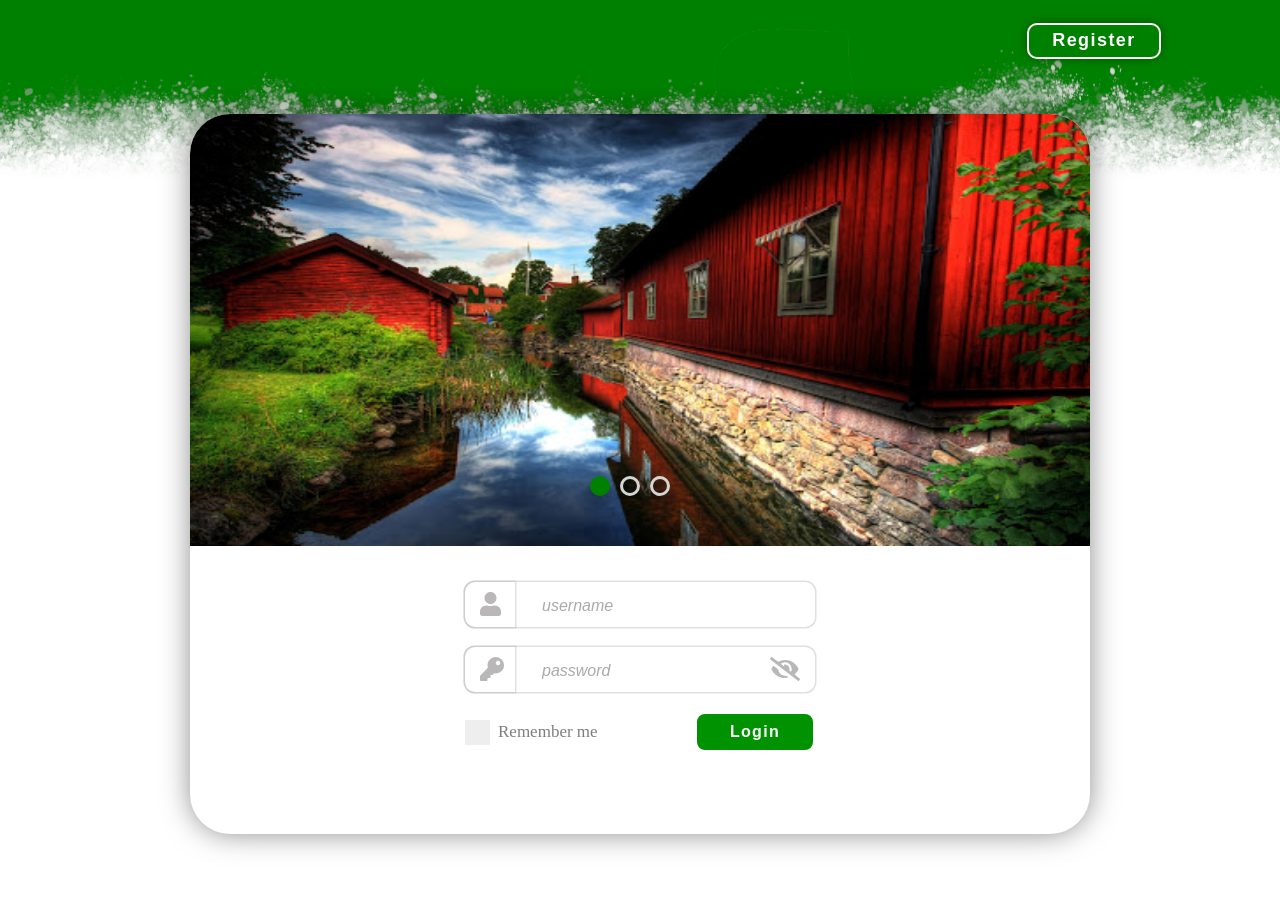
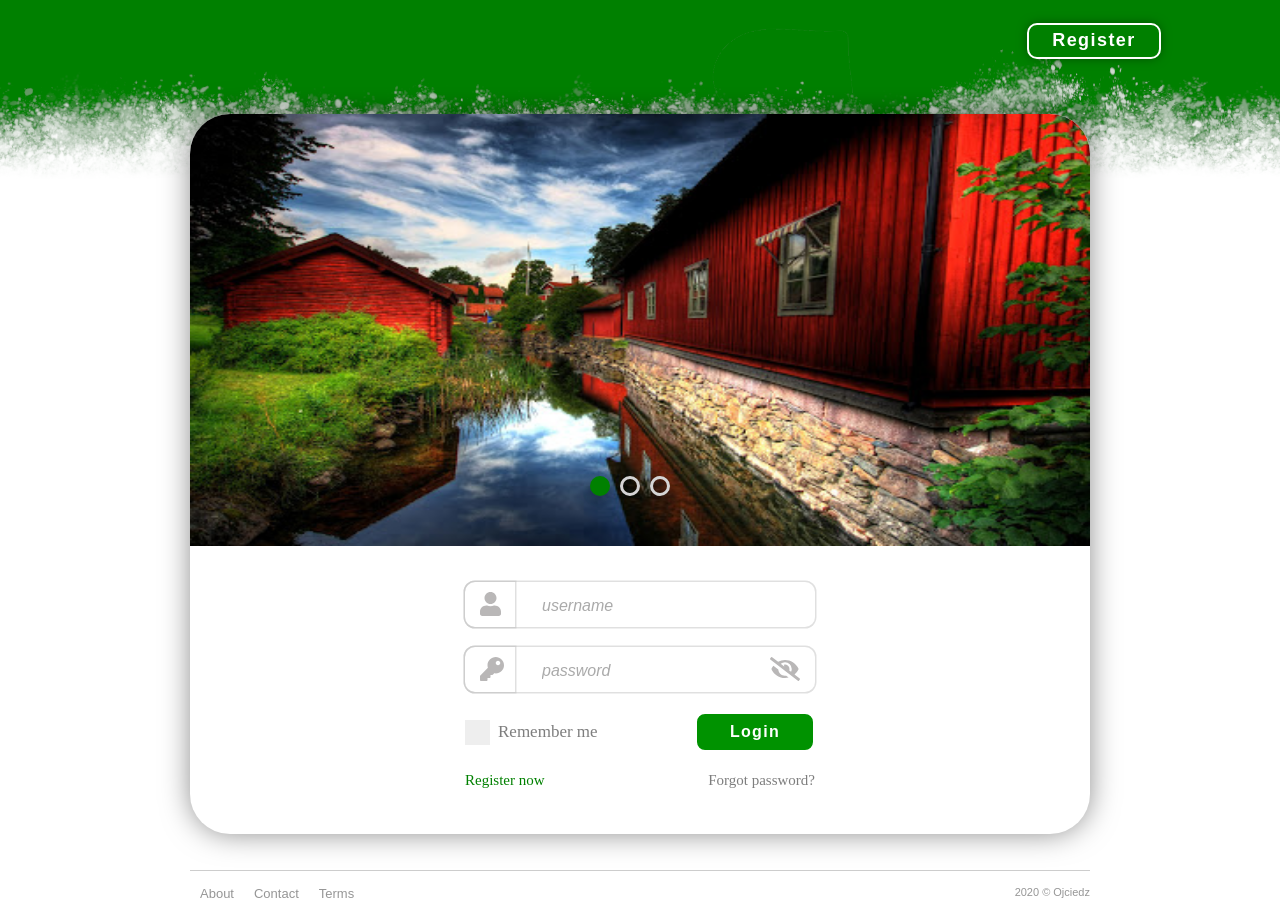
Before and after one commit to jacekrus/dater_front, a React (Create React App) app: page / in a window 1280 px wide. Before the commit the page ends 834 px from the top, so only its background shows below. Built offline with nearby package versions, Linux system fonts and the light colour scheme; the HTML template or start-up script is replaced by a standard one.

Commit message:
Added footer to LoginView

```diff
--- /dev/null
+++ b/src/login/Footer.js
@@ -0,0 +1,16 @@
+import React, { Component } from 'react';
+
+export default class Footer extends Component {
+
+    render() {
+        return (
+            <div className="footerContainer">
+                <div className="footerLink">About</div>
+                <div className="footerLink">Contact</div>
+                <div className="footerLink">Terms</div>
+                <div className="copyright">2020 © Ojciedz</div>
+            </div>
+        );
+    }
+
+}
--- a/src/login/LoginForm.js
+++ b/src/login/LoginForm.js
@@ -23,18 +23,6 @@ export default class LoginForm extends Component {
         ))
     }
 
-    changeShow() {
-        this.setState((state) => (
-            { isShow: !state.isShow }
-        ))
-    }
-
-    changeChecked() {
-        this.setState((state) => (
-            { isChecked: !state.isChecked }
-        ))
-    }
-
     render() {
         return (
             <div className="loginPanel">
@@ -56,17 +44,22 @@ export default class LoginForm extends Component {
                         <input type={this.state.isShow ? "text" : "password"} placeholder="password" maxLength="24" />
                     </div>
                     <FontAwesomeIcon icon={this.state.isShow ? faEye : faEyeSlash} className="loginIcon cursorPointer"
-                        title={this.state.isShow ? "Hide password" : "Show password"} onClick={() => this.changeShow()} />
+                        title={this.state.isShow ? "Hide password" : "Show password"} onClick={() => this.setState((state) => ({ isShow: !state.isShow }))} />
                 </div>
 
-                <div className="additionalButtonsConatiner">
-                    <div className="checkboxContainer" onClick={() => this.changeChecked()}>
+                <div>
+                    <div className="checkboxContainer" onClick={() => this.setState((state) => ({ isChecked: !state.isChecked }))}>
                         <div className={"checkmark" + (this.state.isChecked ? " checked" : "")}></div>
                         <div className={this.state.isChecked ? "check" : ""}/>
                         <div className="checkboxLabel">Remember me</div>
                     </div>
                     <button className="formLoginButton">Login</button>
                 </div>
+
+                <div className="helpfulLinksContainer">
+                    <div className="greenHelpfulLink" onClick = {() => this.props.registerClickHandler()}>Register now</div>
+                    <div className="greyHelpfulLink">Forgot password?</div>
+                </div>
             </div>
         );
     }
--- a/src/login/LoginRegisterPanel.js
+++ b/src/login/LoginRegisterPanel.js
@@ -12,7 +12,7 @@ export default class LoginRegisterPanel extends Component {
                 <div className={"flipCardContainer" + (this.props.isRegister ? " isFlipped" : "")}>
                     <div className="userPanel">
                         <SlideShow />
-                        <LoginForm />
+                        <LoginForm registerClickHandler={this.props.registerClickHandler}/>
                     </div>
                     <div className="userPanel back">
 
--- a/src/login/LoginRegisterPanelStyles.css
+++ b/src/login/LoginRegisterPanelStyles.css
@@ -1,5 +1,4 @@
 /*Whole panel styles*/
-
 .userPanelContainer {
     position: absolute;
     top: 57%;
@@ -150,11 +149,9 @@
 ::placeholder {
     font-size: 16px;
     font-style: italic;
+    -moz-user-select: none;
+    -webkit-user-select: none;
     color: rgb(170, 170, 170);
-}
-
-.additionalButtonsConatiner {
-    width: 350px;
 }
 
 .formLoginButton {
@@ -189,7 +186,6 @@
     position: relative;
     display: flex;
     float: left;
-    margin-bottom: 12px;
     cursor: pointer;
     font-size: 16px;
     -webkit-user-select: none;
@@ -214,7 +210,6 @@
 }
 
 .checkboxLabel {
-    float: left;
     font-size: 17px;
     color: rgb(126, 126, 126);
     margin-left: 8px;
@@ -233,3 +228,37 @@
     -ms-transform: rotate(45deg);
     transform: rotate(45deg);
 }
+
+.helpfulLinksContainer {
+    position: absolute;
+    top: 190px;
+    width: 350px;
+    font-family: 'Times New Roman', Times, serif;
+    font-size: 15px;
+}
+
+.greenHelpfulLink {
+    color: green;
+    -moz-user-select: none;
+    -webkit-user-select: none;
+    float: left;
+}
+
+.greenHelpfulLink:hover {
+    cursor: pointer;
+    text-decoration: underline;
+    text-decoration-color: green;
+}
+
+.greyHelpfulLink {
+    color: rgb(126, 126, 126);
+    -moz-user-select: none;
+    -webkit-user-select: none;
+    float: right;
+}
+
+.greyHelpfulLink:hover {
+    cursor: pointer;
+    text-decoration: underline;
+    text-decoration-color: rgb(126, 126, 126);
+}
--- a/src/login/LoginView.js
+++ b/src/login/LoginView.js
@@ -1,7 +1,7 @@
 import React, { Component } from 'react';
 import './LoginViewStyles.css';
-import './LoginRegisterPanel';
 import LoginRegisterPanel from './LoginRegisterPanel';
+import Footer from './Footer';
 
 export default class LoginView extends Component {
 
@@ -12,7 +12,7 @@ export default class LoginView extends Component {
         }
     }
 
-    onLoginButtonClick() {
+    onRegisterChange = () => {
         this.setState((state) => (
             { isRegister: !state.isRegister }
         ))
@@ -23,12 +23,13 @@ export default class LoginView extends Component {
             <div className="viewContainer">
                 <div className="headerImage"/>
                 <div className="loginButtonContainer">
-                    <div className={"flipCardContainer" + (this.state.isRegister ? " isFlipped" : "")} onClick={() => this.onLoginButtonClick()}>
+                    <div className={"flipCardContainer" + (this.state.isRegister ? " isFlipped" : "")} onClick={this.onRegisterChange}>
                         <div className="loginButton">Register</div>
                         <div className="loginButton loginButtonBack">Login</div>
                     </div>
                 </div>
-                <LoginRegisterPanel isRegister={this.state.isRegister} />
+                <LoginRegisterPanel isRegister={this.state.isRegister} registerClickHandler={this.onRegisterChange}/>
+                <Footer />
             </div>
         );
     }
--- a/src/login/LoginViewStyles.css
+++ b/src/login/LoginViewStyles.css
@@ -70,3 +70,52 @@ body {
     background-repeat: no-repeat;
     background-size: cover;
 }
+
+/*Footer styles*/
+.footerContainer {
+    position: absolute;
+    max-width: 900px;
+    width:100%;
+    height: 20px;
+    border-top: solid 1px rgba(156, 156, 156, 0.5);
+    top: 435%;
+    left: 50%;
+    transform: translate(-50%);
+    margin-bottom: 5px;
+}
+
+.footerLink {
+    display: inline-block;
+    font-size: 13px;
+    font-family: sans-serif;
+    margin: 15px 10px 5px;
+    width: auto;
+    cursor: default;
+    color: rgb(150, 150, 150);
+    transition: color .6s ease;
+    -webkit-transition: color .6s ease;
+    -moz-user-select: -moz-none;
+    -khtml-user-select: none;
+    -webkit-user-select: none;
+    -o-user-select: none;
+    user-select: none;
+}
+
+.copyright {
+    float: right;
+    margin: 15px 0px 5px;
+    font-size: 11px;
+    color: rgb(150, 150, 150);
+    cursor: default;
+    font-family: sans-serif;
+    -moz-user-select: -moz-none;
+    -khtml-user-select: none;
+    -webkit-user-select: none;
+    -o-user-select: none;
+    user-select: none;
+}
+
+.footerLink:hover {
+    color: green;
+    cursor: pointer;
+}
```
